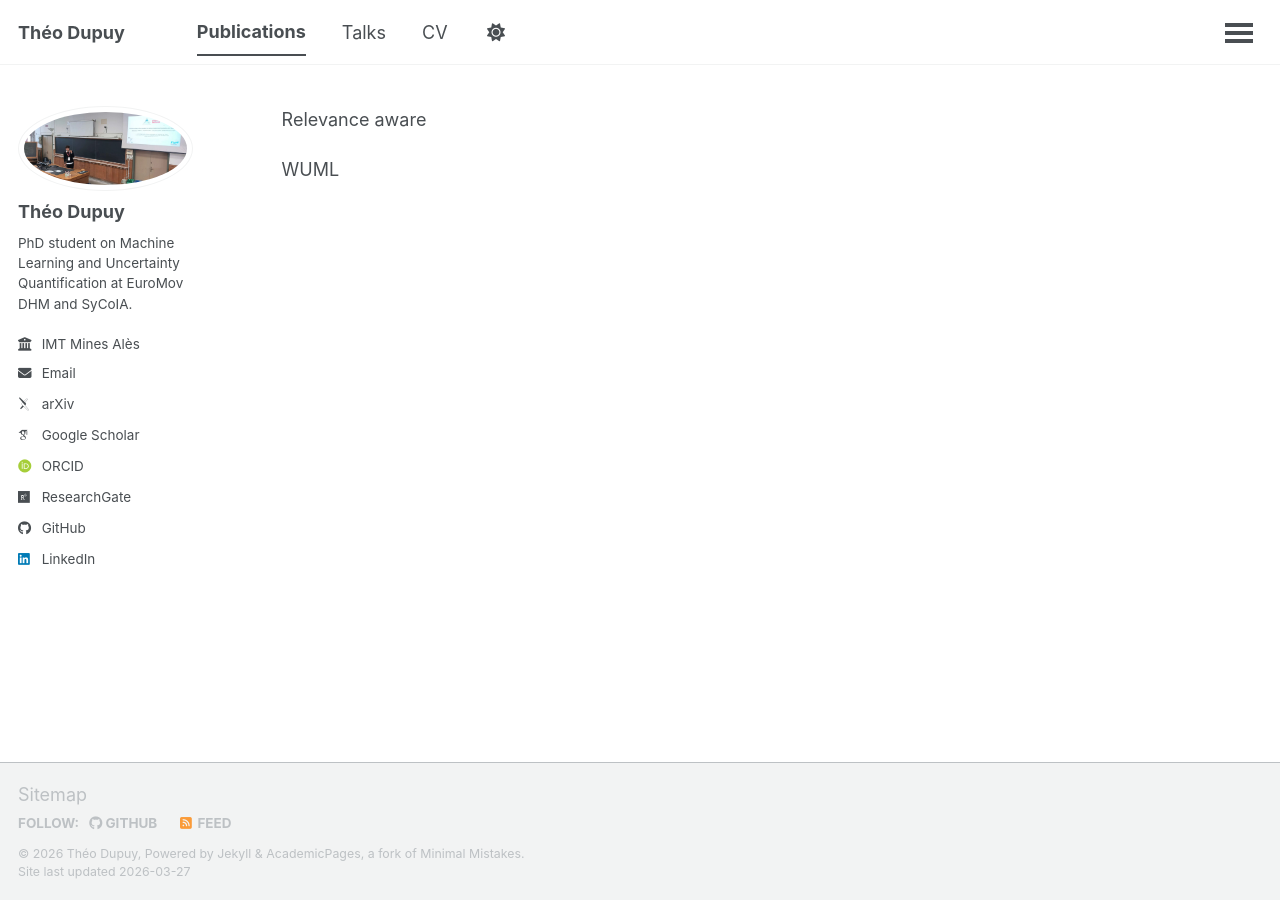
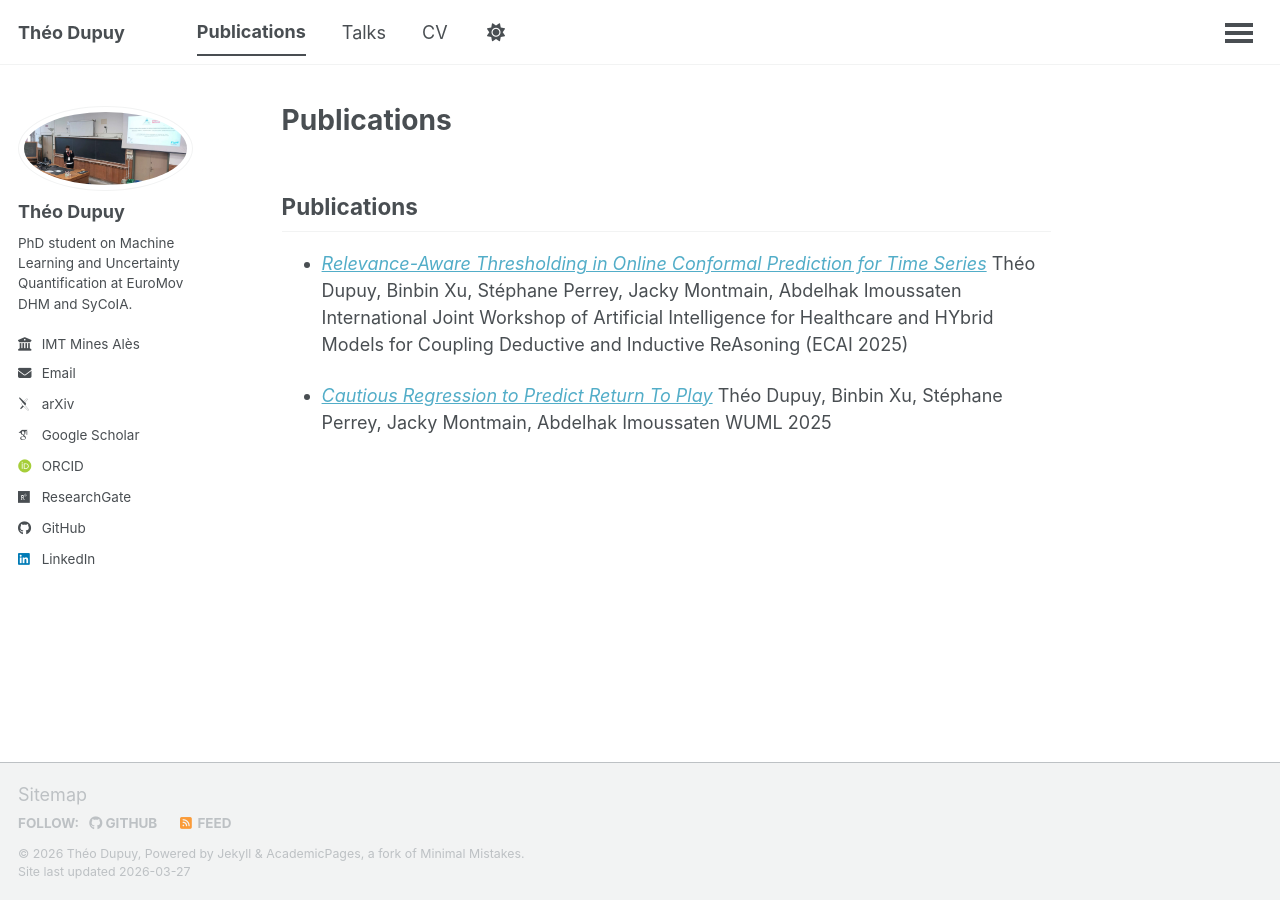
Before and after one commit to tdupuy2001/tdupuy2001.github.io, a Jekyll site: the page built from publications.md, in a window 1280 px wide. Built offline with Jekyll 4.4.1, drawn with Linux system fonts in a browser that asks for light colours; some web fonts are replaced; a script that is not in the unit is left out; our own code applies the rules of GitHub Pages for plain Markdown files.

Commit message:
add tals and pub

```diff
--- a/publications.md
+++ b/publications.md
@@ -4,6 +4,11 @@ layout: single
 author_profile: true
 ---
 
-Relevance aware
+## Publications
+- [*Relevance-Aware Thresholding in Online Conformal Prediction for Time Series*](https://arxiv.org/pdf/2510.02809)
+Théo Dupuy, Binbin Xu, Stéphane Perrey, Jacky Montmain, Abdelhak Imoussaten
+International Joint Workshop of Artificial Intelligence for Healthcare and HYbrid Models for Coupling Deductive and Inductive ReAsoning (ECAI 2025)
 
-WUML
+- [*Cautious Regression to Predict Return To Play*](https://www.researchgate.net/publication/389688980_Cautious_Regression_To_Predict_Return_To_Play)
+Théo Dupuy, Binbin Xu, Stéphane Perrey, Jacky Montmain, Abdelhak Imoussaten
+WUML 2025
```
Also changed, not shown: talks.md (+4 -2 lines), 1 other file.
